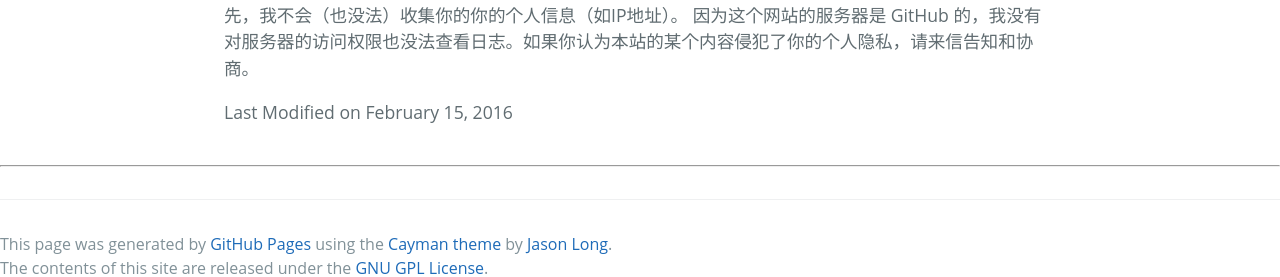
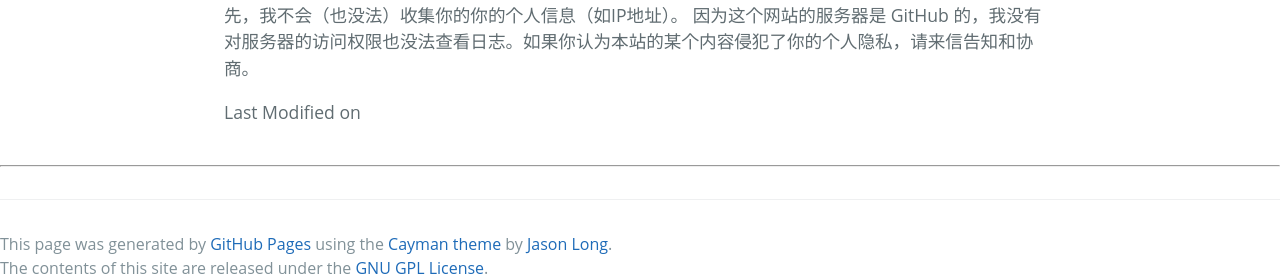
Before and after one commit to mdrights/mdrights.github.io, a Jekyll site: the page built from about.md, in a window 1280 px wide and 900 px high, scrolled down 1690 px. Shown: the part 620-897 px from the top of the window. Built offline with Jekyll 4.4.1, drawn with Linux system fonts in a browser that asks for light colours.

Commit message:
remove date on pages.

```diff
--- a/about.md
+++ b/about.md
@@ -2,7 +2,6 @@
 layout: page
 title: 问与答 | 关于本站
 permalink: /about/
-date: 2016-02-15 +0800
 ---
 {% include /QA/whatispsm.html %}
 
```
